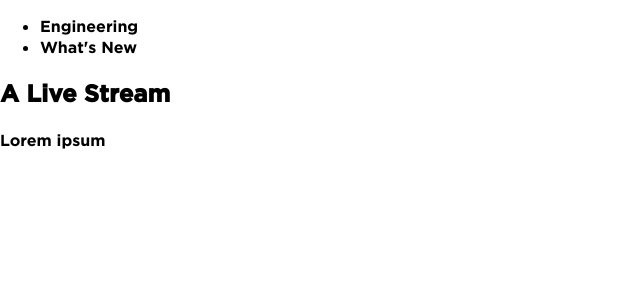
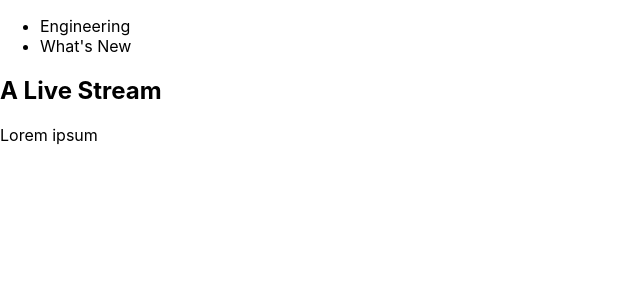
Before and after one commit to maxproske/learn-next-13, a Next.js app: page /blog/stream in a window 1280 px wide. Shown: the top 300 px of the page, without its empty margins (0-640 px from the left). Built offline with nearby package versions, Linux system fonts and the light colour scheme.

Commit message:
Automatic formatting

```diff
--- a/app/blog/[slug]/page.tsx
+++ b/app/blog/[slug]/page.tsx
@@ -1,14 +1,16 @@
 export async function generateStaticParams() {
   return [
     {
-            slug: 'stream'
-        }
+      slug: 'stream',
+    },
   ]
 }
 
 export default function BlogPost() {
-    return <div>
+  return (
+    <div>
       <h2>A Live Stream</h2>
       <p>Lorem ipsum</p>
     </div>
+  )
 }
--- a/app/layout.tsx
+++ b/app/layout.tsx
@@ -1,20 +1,9 @@
-import localFont from '@next/font/local'
 import '../styles/globals.css'
 
-const font = localFont({ src: '../public/font/gotham-bold-webfont.woff2' })
-
-export default function RootLayout({
-    children,
-  }: {
-    children: React.ReactNode;
-  }) {
-    return (
-      <html lang="en">
-        <body>
-        <div className={font.className}>
-            {children}
-            </div>
-            </body>
-      </html>
-    );
-  }
+export default function RootLayout({ children }: { children: React.ReactNode }) {
+  return (
+    <html lang="en">
+      <body>{children}</body>
+    </html>
+  )
+}
```
Also changed, not shown: app/blog/layout.tsx (+2 -6 lines), app/blog/page.tsx (+6 -4 lines), app/page.tsx (+3 -11 lines), package.json (+19 -10 lines), .eslintrc.json, app/head.tsx (indentation only), 1 other file (tests, documents, lock files or other folders). Lines whose indentation alone changed are shown as unchanged.
